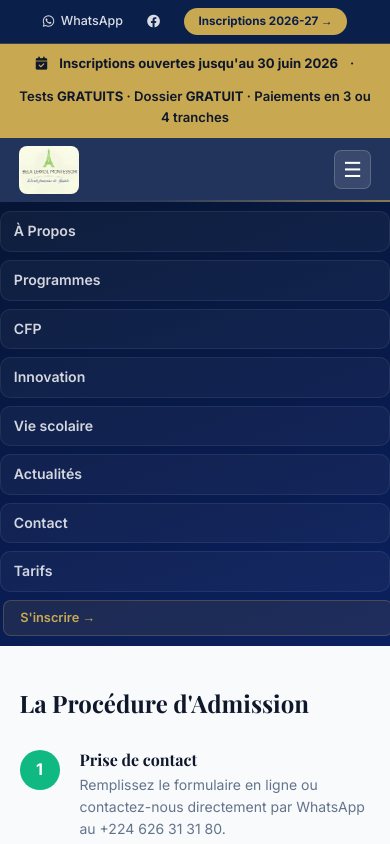
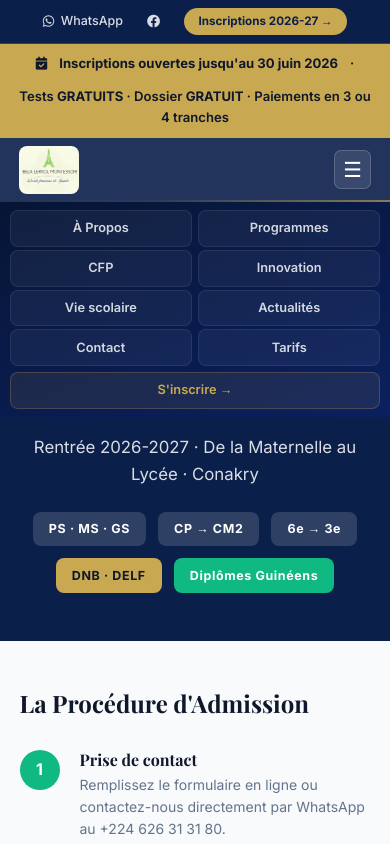
Before and after one commit to Erdid1/web-bela-lekkol-montessori, a website built with Vite: page admissions.html in a window 390 px wide. Both pictures are taken after a click on the button "Menu". Shown: the top 844 px of the page. Built offline with nearby package versions, Linux system fonts and the light colour scheme; a web font is replaced by a local one.

Commit message:
admissions: cartes tarifs + menu mobile 2 colonnes + hamburger corrigé

```diff
--- a/admissions.html
+++ b/admissions.html
@@ -149,33 +149,26 @@
       .main-wrap { grid-template-columns: 1fr; }
       .nav-pill { display: none !important; }
       nav {
-        display: none;
-        flex-direction: column;
-        position: absolute;
-        top: 64px; left: 0; right: 0;
-        background: linear-gradient(160deg,#061535,#0B2060);
-        padding: .8rem;
-        z-index: 99;
-        gap: 4px;
+        display: none !important; flex-direction: row !important; flex-wrap: wrap !important;
+        position: absolute !important; top: 64px !important; left: 0 !important; right: 0 !important;
+        background: linear-gradient(160deg,#061535,#0B2060) !important;
+        padding: .5rem .6rem !important; z-index: 99 !important; gap: 3px !important;
+        align-items: unset !important;
       }
-      nav.open { display: flex; max-height: 65vh; overflow-y: auto; }
+      nav.open { display: flex !important; }
       nav a {
-        color: rgba(255,255,255,0.82) !important;
-        text-shadow: none !important;
-        padding: .5rem .8rem;
-        border-radius: 10px;
-        font-size: .88rem;
-        background: rgba(255,255,255,0.04);
-        border: 1px solid rgba(255,255,255,0.07);
-        width: 100%;
+        color: rgba(255,255,255,0.82) !important; text-shadow: none !important;
+        padding: .45rem .6rem !important; border-radius: 8px !important; font-size: .80rem !important;
+        background: rgba(255,255,255,0.05) !important; border: 1px solid rgba(255,255,255,0.08) !important;
+        width: calc(50% - 3px) !important; text-align: center !important;
+        box-sizing: border-box !important; white-space: normal !important;
       }
       nav a:hover, nav a.active {
-        color: #C8A951 !important;
-        background: rgba(200,169,81,0.10) !important;
-        border-color: rgba(200,169,81,0.25) !important;
-        text-shadow: none !important;
+        color: #C8A951 !important; background: rgba(200,169,81,0.10) !important;
+        border-color: rgba(200,169,81,0.25) !important; text-shadow: none !important;
       }
-      .hamburger { display: block; }
+      nav .btn-inscrire { width: 100% !important; margin: 3px 0 0 !important; text-align: center !important; }
+      .hamburger { display: block !important; }
       .hero h1 { font-size: 1.5rem; }
     }
 
@@ -210,8 +203,8 @@
     <a href="index.html" class="logo-block">
       <img src="/logo_officiel.jpg" alt="Bela Lekkol Montessori" style="height:48px;width:auto;border-radius:8px;object-fit:contain;flex-shrink:0;">
     </a>
-    <button class="hamburger" onclick="this.nextElementSibling.classList.toggle('open')" aria-label="Menu">☰</button>
-    <nav>
+    <button class="hamburger" onclick="document.getElementById('adm-nav').classList.toggle('open')" aria-label="Menu">☰</button>
+    <nav id="adm-nav">
       <a href="about.html">À Propos</a>
       <a href="programs.html">Programmes</a>
       <a href="cfp.html">CFP</a>
@@ -402,6 +395,30 @@
                             </tr>
                         </tbody>
                     </table>
+                </div>
+
+                <!-- Fiches tarifs téléchargeables -->
+                <div style="margin: 2rem 0 3rem; display: flex; gap: 1.2rem; flex-wrap: wrap; justify-content: center;">
+                  <a href="./reglement-ecole-francaise-2026-2027.html" target="_blank"
+                     style="display:flex;align-items:center;gap:.9rem;background:linear-gradient(135deg,#0B2060,#1a3a8f);color:#fff;padding:1.1rem 1.6rem;border-radius:14px;text-decoration:none;font-weight:600;font-size:.95rem;box-shadow:0 4px 16px rgba(11,32,96,.25);flex:1;min-width:240px;max-width:380px;transition:transform .15s,box-shadow .15s;"
+                     onmouseover="this.style.transform='translateY(-2px)';this.style.boxShadow='0 6px 20px rgba(11,32,96,.35)'"
+                     onmouseout="this.style.transform='';this.style.boxShadow='0 4px 16px rgba(11,32,96,.25)'">
+                    <span style="font-size:2rem;flex-shrink:0;">📄</span>
+                    <span>
+                      <span style="display:block;font-size:1rem;font-weight:700;letter-spacing:.01em;">Tarifs École Française</span>
+                      <span style="display:block;font-size:.80rem;opacity:.85;font-weight:400;margin-top:.15rem;">Maternelle &amp; Primaire — Règlement 2026-2027</span>
+                    </span>
+                  </a>
+                  <a href="./reglement-college-lycee-2026-2027.html" target="_blank"
+                     style="display:flex;align-items:center;gap:.9rem;background:linear-gradient(135deg,#1a6b1a,#2E7D32);color:#fff;padding:1.1rem 1.6rem;border-radius:14px;text-decoration:none;font-weight:600;font-size:.95rem;box-shadow:0 4px 16px rgba(46,125,50,.25);flex:1;min-width:240px;max-width:380px;transition:transform .15s,box-shadow .15s;"
+                     onmouseover="this.style.transform='translateY(-2px)';this.style.boxShadow='0 6px 20px rgba(46,125,50,.35)'"
+                     onmouseout="this.style.transform='';this.style.boxShadow='0 4px 16px rgba(46,125,50,.25)'">
+                    <span style="font-size:2rem;flex-shrink:0;">📄</span>
+                    <span>
+                      <span style="display:block;font-size:1rem;font-weight:700;letter-spacing:.01em;">Tarifs Collège &amp; Lycée</span>
+                      <span style="display:block;font-size:.80rem;opacity:.85;font-weight:400;margin-top:.15rem;">6ème → Terminale — Règlement 2026-2027</span>
+                    </span>
+                  </a>
                 </div>
 
                 <!-- Autres frais -->
```
